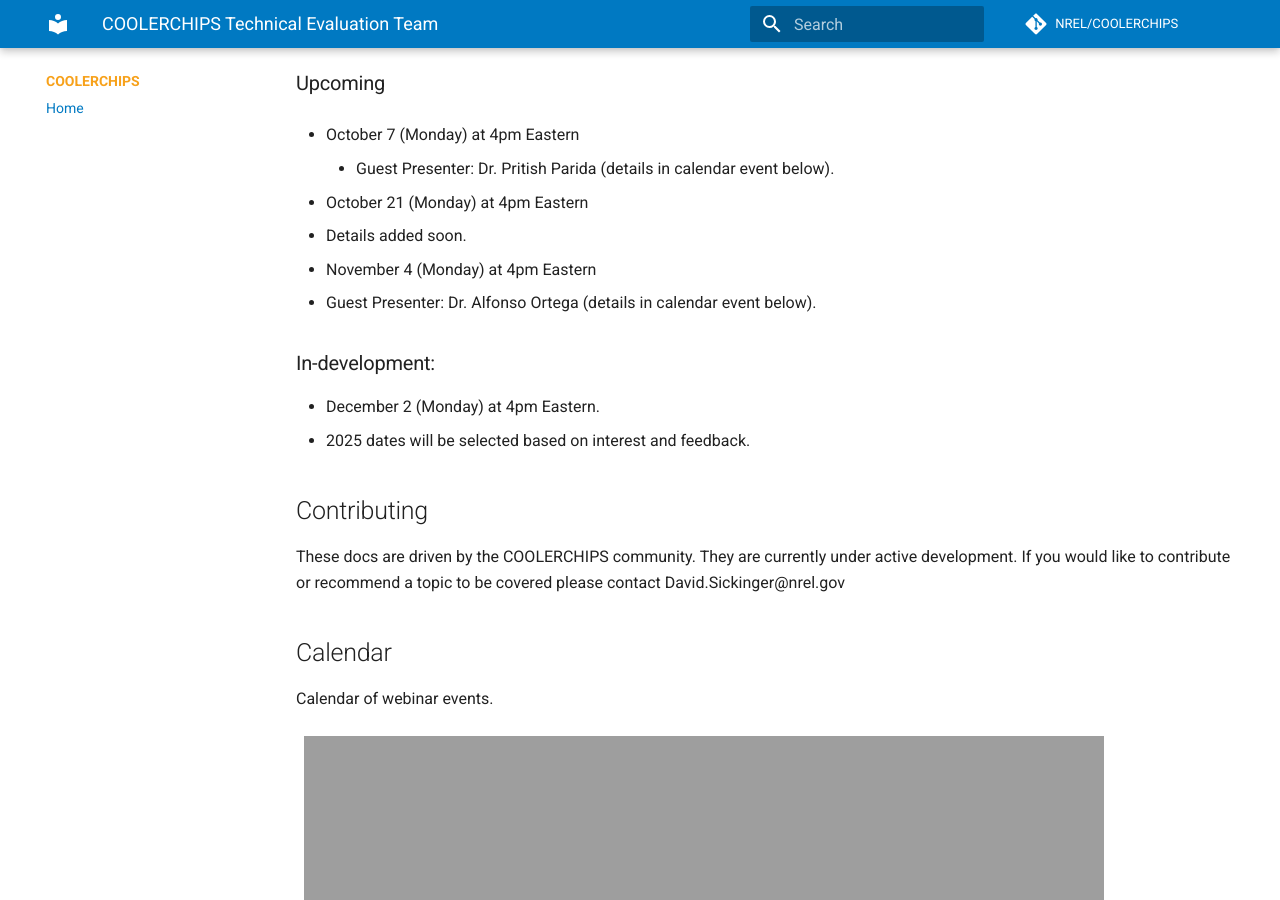
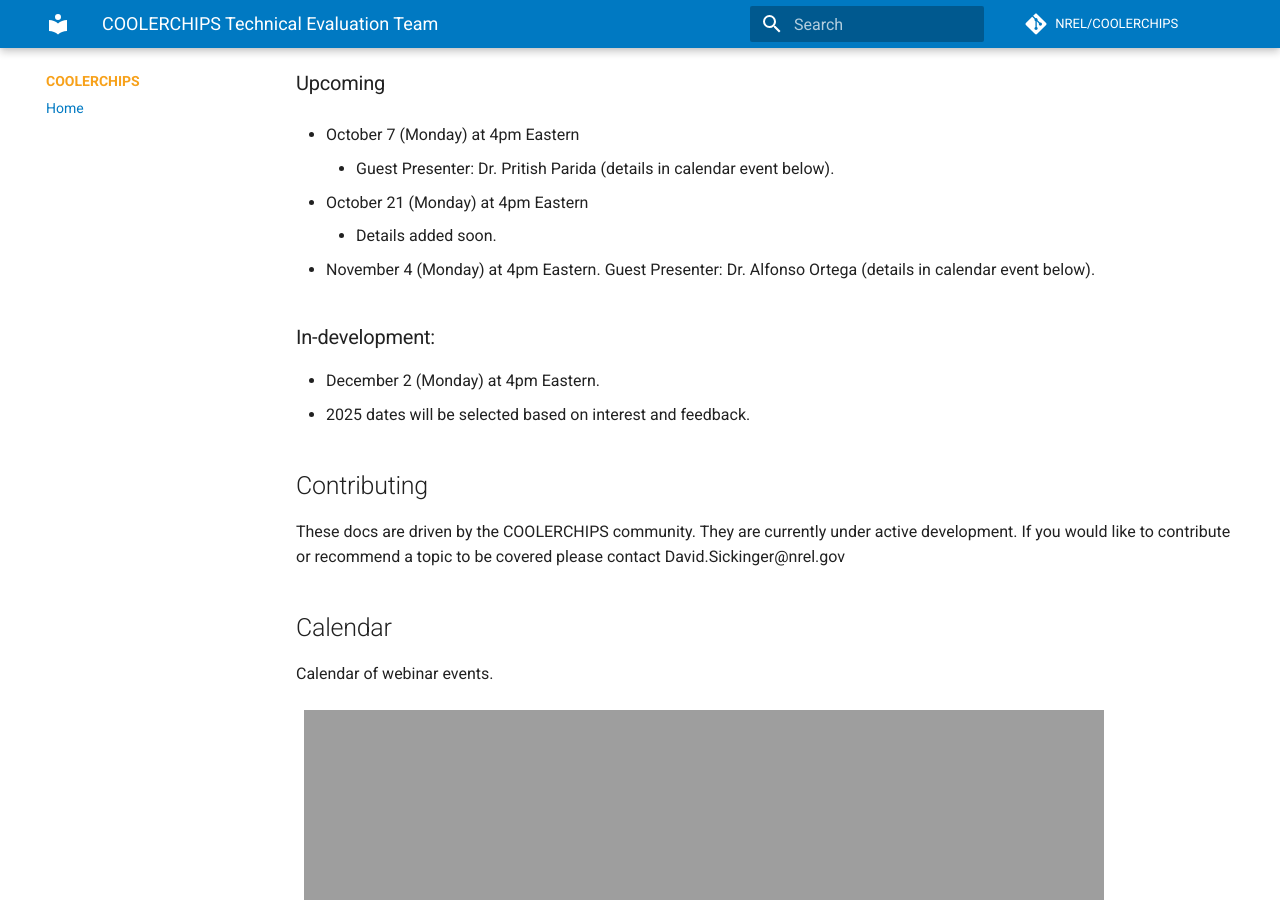
Before and after one commit to NREL/COOLERCHIPS-Technical-Evaluation-Team, an MkDocs documentation site: the page built from docs/index.md, in a window 1280 px wide and 900 px high, scrolled down 445 px. Built offline with MkDocs 1.6.1 and Material for MkDocs 9.7.7, drawn with Linux system fonts in a browser that asks for light colours; comment, search, counter and statistics services are not loaded.

Commit message:
Formatting attempt 4.

```diff
--- a/docs/index.md
+++ b/docs/index.md
@@ -16,14 +16,13 @@
 
 ### Upcoming
 
-+ October 7 (Monday) at 4pm Eastern
+- October 7 (Monday) at 4pm Eastern
     - Guest Presenter: Dr. Pritish Parida (details in calendar event below).
 
 + October 21 (Monday) at 4pm Eastern
-  - Details added soon.
+    - Details added soon.
 
-+ November 4 (Monday) at 4pm Eastern
-  - Guest Presenter: Dr. Alfonso Ortega (details in calendar event below).
++ November 4 (Monday) at 4pm Eastern. Guest Presenter: Dr. Alfonso Ortega (details in calendar event below).
 
 ### In-development:
 
```
